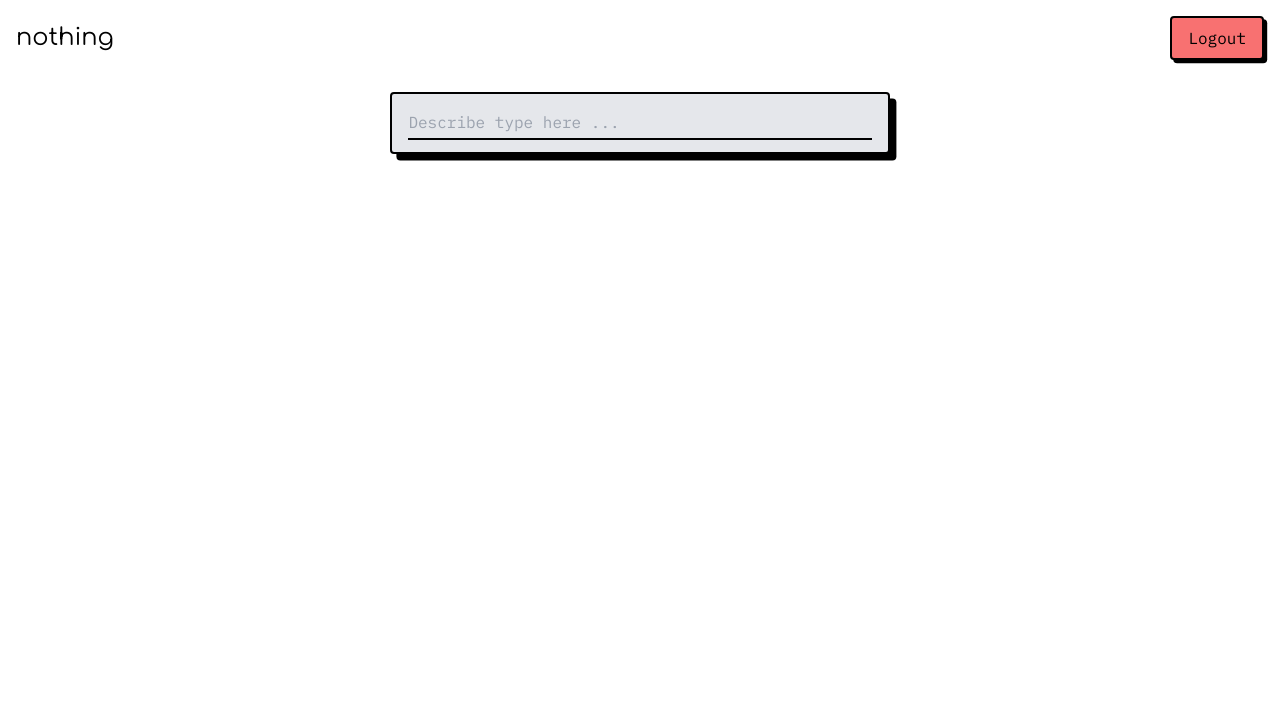
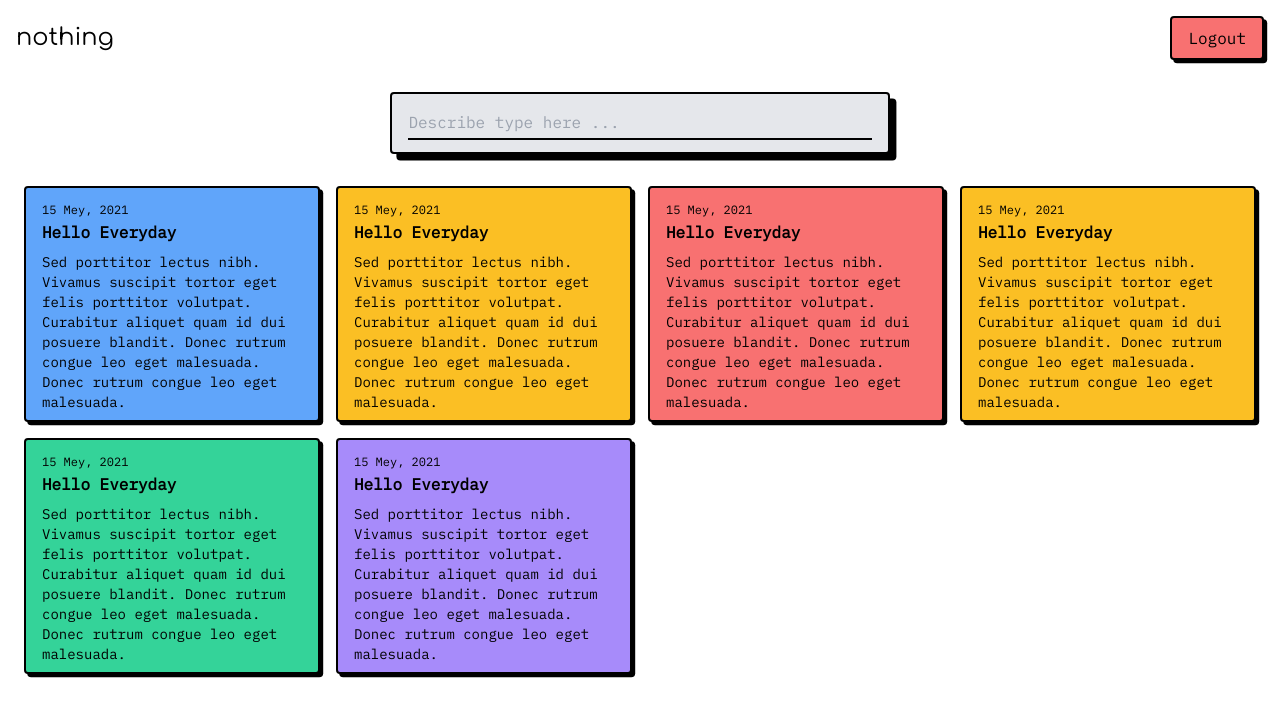
Before and after one commit to rigenski/nothing, a React (Create React App) app: page / in a window 1280 px wide. Shown: the top 716 px of the page. Built offline with nearby package versions, Linux system fonts and the light colour scheme; no server answers.

Commit message:
fix design home page

```diff
--- a/package.json
+++ b/package.json
@@ -4,6 +4,7 @@
   "private": true,
   "dependencies": {
     "@craco/craco": "^6.2.0",
+    "@tailwindcss/forms": "^0.3.3",
     "@testing-library/jest-dom": "^5.11.4",
     "@testing-library/react": "^11.1.0",
     "@testing-library/user-event": "^12.1.10",
--- /dev/null
+++ b/src/components/Card/index.jsx
@@ -0,0 +1,22 @@
+import React from "react";
+
+function Card(props) {
+  return (
+    <div className="w-1/2 md:w/1-3 lg:w-1/4 p-2">
+      <div
+        className={`px-4 py-2 border-2 border-black bg-${props.color}-400 text-black rounded shadow-child font-child cursor-pointer`}
+      >
+        <span className="text-xs">15 Mey, 2021</span>
+        <h2 className="font-semibold mb-2">Hello Everyday</h2>
+        <p className="text-sm">
+          Sed porttitor lectus nibh. Vivamus suscipit tortor eget felis
+          porttitor volutpat. Curabitur aliquet quam id dui posuere blandit.
+          Donec rutrum congue leo eget malesuada. Donec rutrum congue leo eget
+          malesuada.
+        </p>
+      </div>
+    </div>
+  );
+}
+
+export default Card;
--- a/src/config/redux/action/index.js
+++ b/src/config/redux/action/index.js
@@ -40,3 +40,15 @@ export const loginUser = (data) => (dispatch) => {
       });
   });
 };
+
+export const postDataNote = (data) => (dispatch) => {
+  firebase
+    .database()
+    .ref("notes/" + data.userId)
+    .push({
+      title: data.title,
+      content: data.content,
+      date: data.date,
+      color: data.color,
+    });
+};
--- a/src/containers/Home/index.jsx
+++ b/src/containers/Home/index.jsx
@@ -1,4 +1,7 @@
 import React, { Fragment, useState } from "react";
+import { connect } from "react-redux";
+import { postDataNote } from "../../config/redux/action";
+import Card from "./../../components/Card";
 
 function Home(props) {
   const [isFormFocus, setFormFocus] = useState(false);
@@ -8,26 +11,46 @@ function Home(props) {
   };
 
   return (
-    <Fragment>
     <main>
       <div className="container mx-auto py-4 px-4">
         <div className="flex justify-center">
-            <div
-              id="form-group"
-              className="w-full sm:w-2/4 md:w-2/5 border-2 border-black bg-gray-200 text-black px-4 py-2 rounded shadow-parent"
-            >
+          <div className="w-full sm:w-2/4 md:w-2/5 border-2 border-black bg-gray-200 text-black px-4 py-2 rounded shadow-parent">
             {isFormFocus ? (
               <Fragment>
                 <input
                   type="text"
                   className="w-full outline-none font-child bg-gray-200 text-black my-1 py-1 border-b-2 border-black"
-                    placeholder="Judul"
+                  placeholder="Title"
                 />
                 <textarea
                   className="w-full outline-none font-child bg-gray-200 text-black my-1 py-1 h-40"
                   placeholder="Describe type here ..."
                   autoFocus
                 ></textarea>
+                <div className="flex justify-between mt-2">
+                  <div className="">
+                    <button
+                      className="h-5 w-5 bg-white rounded-full border-2 ml-1 border-yellow-400"
+                      value="yellow"
+                    ></button>
+                    <button
+                      className="h-5 w-5 bg-white rounded-full border-2 ml-1 border-blue-400"
+                      value="blue"
+                    ></button>
+                    <button
+                      className="h-5 w-5 bg-white rounded-full border-2 ml-1 border-green-400"
+                      value="green"
+                    ></button>
+                    <button
+                      className="h-5 w-5 bg-white rounded-full border-2 ml-1 border-red-400"
+                      value="red"
+                    ></button>
+                    <button
+                      className="h-5 w-5 bg-white rounded-full border-2 ml-1 border-purple-400"
+                      value="purple"
+                    ></button>
+                  </div>
+                </div>
               </Fragment>
             ) : (
               <input
@@ -39,10 +62,25 @@ function Home(props) {
             )}
           </div>
         </div>
+        <div className="flex flex-row flex-wrap mt-6">
+          <Card color="blue" />
+          <Card color="yellow" />
+          <Card color="red" />
+          <Card color="yellow" />
+          <Card color="green" />
+          <Card color="purple" />
+        </div>
       </div>
     </main>
-    </Fragment>
   );
 }
 
-export default Home;
+const reduxState = (state) => ({
+  isLoading: state.isLoading,
+});
+
+const reduxDispatch = (dispatch) => ({
+  postDataNote: (data) => dispatch(postDataNote(data)),
+});
+
+export default connect(reduxState, reduxDispatch)(Home);
--- a/src/containers/Login/index.jsx
+++ b/src/containers/Login/index.jsx
@@ -53,7 +53,7 @@ function Login(props) {
               <h1 className="font-parent  text-4xl mt-4 mb-6">nothing</h1>
               <h2 className="font-parent font-semibold text-2xl my-2">Login</h2>
             </div>
-            <div id="form-group" className="w-full font-child">
+            <div className="w-full font-child">
               <div className="email mt-2">
                 <label htmlFor="email">Email :</label>
                 <input
@@ -92,7 +92,7 @@ function Login(props) {
               </div>
               <div className="submit my-4 flex justify-between items-center">
                 <p className="text-xs">
-                  Belum punya akun ?,
+                  New User ?,
                   <span
                     onClick={() => history.push("/register")}
                     className="text-base border-b-2 border-black cursor-pointer"
--- a/src/containers/Register/index.jsx
+++ b/src/containers/Register/index.jsx
@@ -56,7 +56,7 @@ function Register(props) {
                 Register
               </h2>
             </div>
-            <div id="form-group" className="w-full font-child">
+            <div className="w-full font-child">
               <div className="email mt-2">
                 <label htmlFor="email">Email :</label>
                 <input
@@ -95,7 +95,7 @@ function Register(props) {
               </div>
               <div className="submit my-4 flex justify-between items-center">
                 <p className="text-xs">
-                  Sudah punya akun ?,
+                  Have an account ?,
                   <span
                     onClick={() => history.push("/login")}
                     className="text-base border-b-2 border-black cursor-pointer"
```
Also changed, not shown: 1 other file (tests, documents, lock files or other folders). Lines whose indentation alone changed are shown as unchanged.
